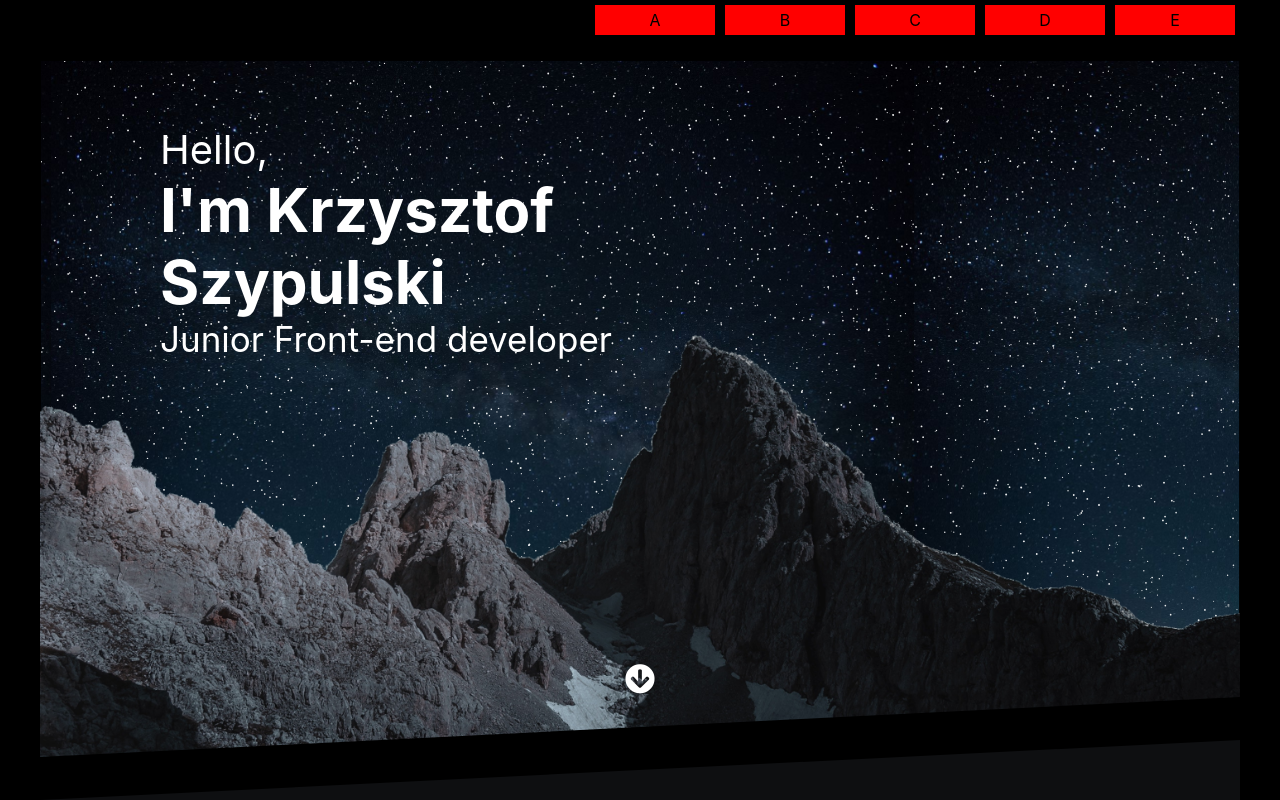
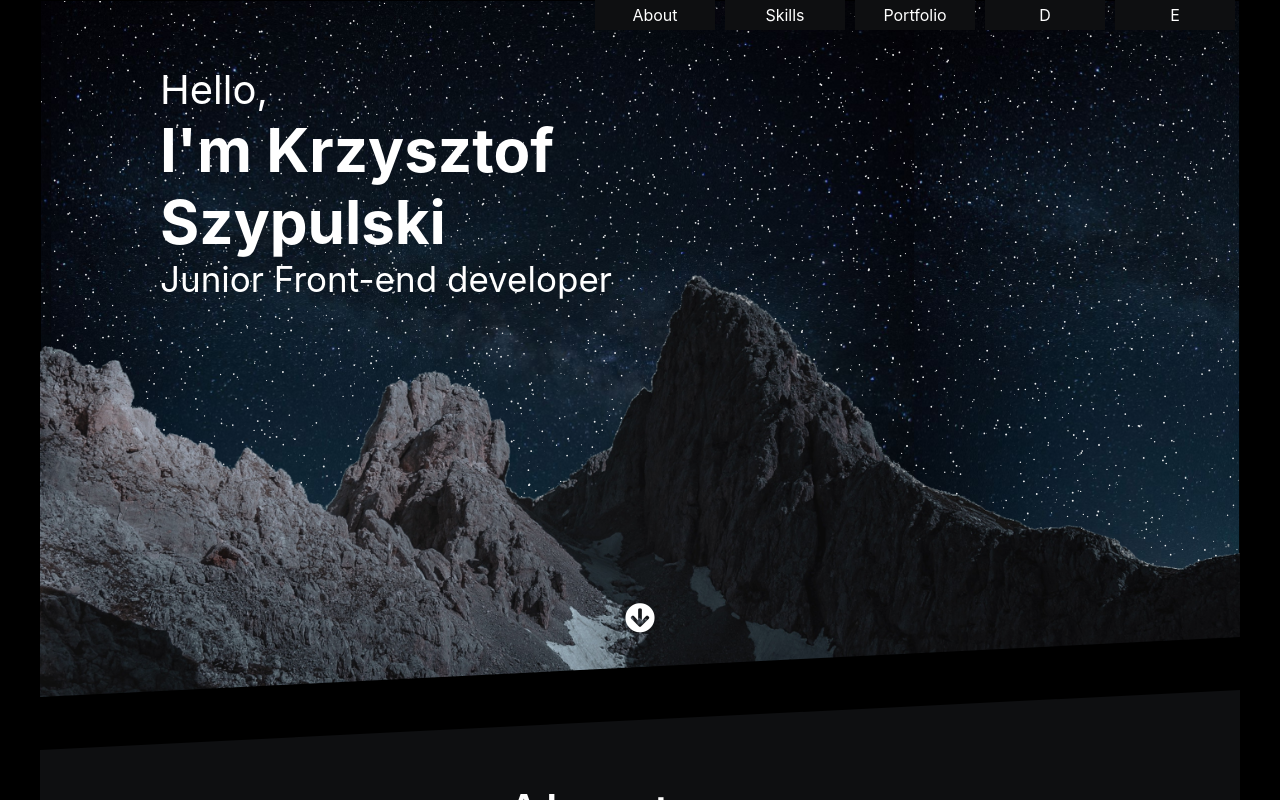
Before and after one commit to krzychu700/myPortfolio, a React (Create React App) app in the folder portfolio/: page / in a window 1280 px wide. Shown: the top 800 px of the page. Built offline with nearby package versions, Linux system fonts and the light colour scheme.

Commit message:
improved function for navigation, adjusted about section, skills section created

```diff
--- a/portfolio/package.json
+++ b/portfolio/package.json
@@ -3,6 +3,7 @@
   "version": "0.1.0",
   "private": true,
   "dependencies": {
+    "node-sass": "^4.11.0",
     "react": "^16.8.4",
     "react-dom": "^16.8.4",
     "react-scripts": "2.1.8"
--- a/portfolio/src/containers/about.js
+++ b/portfolio/src/containers/about.js
@@ -1,5 +1,5 @@
 import React, { Component } from "react";
-import "./about.css";
+import "./about.scss";
 
 class About extends Component {
   render() {
@@ -12,8 +12,9 @@ class About extends Component {
     };
 
     return (
+      <div className="aboutSectionFix" id="about">
         <div className="aboutSection">
-        <p className="aboutTitle">O mnie</p>
+          <p className="aboutTitle">About me</p>
           <p
             className="aboutAnim"
             style={this.props.aboutStyle > 150 ? scrollChange : scrollDefault}
@@ -24,9 +25,10 @@ class About extends Component {
             experience. I like to learn new things and always looking for new
             challenges, that’s why I decided, to take the first steps as Junior
             Front-end Developer. In February 2019 I finished 720h of the course
-          realized by Kodilla. Currently I am working on my own projects, trying
-          to improve my skills and practice knowledge, which I learned.
+            realized by Kodilla. Currently I am working on my own projects,
+            trying to improve my skills and practice knowledge, which I learned.
           </p>
+        </div>
       </div>
     );
   }
--- a/portfolio/src/containers/about.css
+++ b/portfolio/src/containers/about.scss
@@ -1,9 +1,16 @@
+@import "./presentational/_variables";
+
+.aboutSectionFix {
+  width: $head-width;
+  height: 420px;
+}
+
 .aboutSection {
   width: 1200px;
-  height: 400px;
-  background-color: #0E0F11;
+  height: 300px;
+  background-color: $col-primary;
   position: relative;
-  color: white;
+  color: $col-shining;
   display: flex;
   justify-content: flex-start;
   align-items: center;
@@ -17,8 +24,8 @@
   height: 0;
   border-style: solid;
   border-width: 0 0 60px 1200px;
-  border-color: transparent transparent #0E0F11 transparent;
-  top: -15%;
+  border-color: transparent transparent $col-primary transparent;
+  top: -20%;
   z-index: 6;
 }
 
@@ -29,8 +36,8 @@
   height: 0;
   border-style: solid;
   border-width: 0 1200px 60px 0;
-  border-color: transparent #0E0F11 transparent transparent;
-  bottom: -15%;
+  border-color: transparent $col-primary transparent transparent;
+  bottom: -20%;
   z-index: 6;
 }
 
@@ -41,6 +48,7 @@
 
 .aboutAnim {
   animation: fadein 5s;
+  width: 80%;
 }
 
 @keyframes fadein {
--- a/portfolio/src/containers/header.js
+++ b/portfolio/src/containers/header.js
@@ -1,5 +1,5 @@
 import React, { Component } from "react";
-import "./header.css";
+import "./header.scss";
 import Canvas from "./presentational/canvas";
 
 class Header extends Component {
--- a/portfolio/src/containers/header.css
+++ b/portfolio/src/containers/header.scss
@@ -1,20 +1,19 @@
+@import "./presentational/_variables";
+
 .headerSectionFix {
   position: relative;
-  width: 1200px;
-  height: 800px;
+  width: $head-width;
+  height: 750px;
 }
 
 .headerSection {
-  width: 1200px;
-  height: 645px;
+  width: $head-width;
+  height: $head-height;
   position: fixed;
-  top: 60px;
   display: flex;
   justify-content: center;
   margin-bottom: 52px;
-  /* margin: 30px 0; */
   background-color: black;
-  /* box-shadow: -4px -4px 5px 0px black; */
 }
 
 .headerSection::after {
@@ -23,7 +22,7 @@
   width: 0;
   height: 0;
   border-style: solid;
-  border-width: 0 0 60px 1200px;
+  border-width: 0 0 60px $head-width;
   border-color: transparent transparent black transparent;
   /* box-shadow: -4px -10px 5px 0px black; */
   bottom: -8%;
@@ -32,7 +31,7 @@
 
 .scrollArea {
   position: absolute;
-  width: 1200px;
+  width: $head-width;
   height: 698px;
   top: 0;
   z-index: 5;
@@ -44,8 +43,8 @@
 .nightSkyPic {
   position: absolute;
   left: 0;
-  width: 1200px;
-  height: 645px;
+  width: $head-width;
+  height: $head-height;
   overflow: hidden;
 }
 
@@ -63,8 +62,8 @@
 }
 
 .canvasSection {
-  width: 1200px;
-  height: 645px;
+  width: $head-width;
+  height: $head-height;
   z-index: 2;
   opacity: 0.9;
 }
@@ -75,8 +74,8 @@
   position: absolute;
   border: 1px solid black;
   top: 0;
-  width: 1200px;
-  height: 645px;
+  width: $head-width;
+  height: $head-height;
 }
 
 canvas {
@@ -84,17 +83,16 @@ canvas {
 }
 
 .bcgPicture {
-  width: 1200px;
+  width: $head-width;
   position: absolute;
-  height: 645px;
+  height: $head-height;
   bottom: -8%;
   display: flex;
   align-items: flex-end;
 }
 
 .headerImg {
-  width: 1200px;
-  /* height: 300px; */
+  width: $head-width;
   object-fit: cover;
   z-index: 4;
 }
@@ -166,7 +164,7 @@ canvas {
   color: white;
   font-size: 30px;
   z-index: 4;
-  animation: shakes 1s linear infinite;
+  animation: shakes 2s linear infinite;
 
 }
 
--- a/portfolio/src/containers/menu.css
+++ /dev/null
@@ -1,36 +0,0 @@
-.menu {
-  display: flex;
-  justify-content: flex-end;
-  align-items: center;
-  /* background-color: azure; */
-  position: fixed;
-  top: 0;
-  width: 1200px;
-  height: 40px;
-  z-index: 10;
-}
-
-.menuList {
-  display: flex;
-  justify-content: center;
-  list-style: none;
-}
-
-.menuItem {
-  height: 30px;
-  width: 120px;
-  background-color: red;
-  display: flex;
-  justify-content: center;
-  align-items: center;
-  cursor: pointer;
-  margin: 0 5px;
-  transition: 0.5s border;
-}
-
-.menuItem:hover {
-
-  border: 2px solid #fff;
-  /* box-shadow: 0px 0px 50px 10px #fff; */
-  filter: drop-shadow(0 0 8px #fff);
-}
--- a/portfolio/src/containers/menu.js
+++ b/portfolio/src/containers/menu.js
@@ -1,10 +1,12 @@
 import React, { Component } from "react";
-import "./menu.css";
+import "./menu.scss";
 
 class Menu extends Component {
   render() {
     const scrollChange = {
-      backgroundColor: "#0E0F11"
+      backgroundColor: "#0E0F11",
+      borderBottom: "2px solid #fff",
+      filter: "drop-shadow(0 0 8px #fff)"
     };
     const scrollDefault = {
       backgroundColor: "inherit"
@@ -17,9 +19,11 @@ class Menu extends Component {
         ref="menu"
       >
         <ul className="menuList">
-          <li className="menuItem">A</li>
-          <li className="menuItem">B</li>
-          <li className="menuItem">C</li>
+          <li className="menuItem">
+            <a href="#about">About</a>
+          </li>
+          <li className="menuItem">Skills</li>
+          <li className="menuItem">Portfolio</li>
           <li className="menuItem">D</li>
           <li className="menuItem">E</li>
         </ul>
--- /dev/null
+++ b/portfolio/src/containers/menu.scss
@@ -0,0 +1,91 @@
+@import "./presentational/_variables";
+
+.menu {
+  display: flex;
+  justify-content: flex-end;
+  align-items: center;
+  /* background-color: azure; */
+  position: fixed;
+  top: 0;
+  width: 1200px;
+  z-index: 10;
+}
+
+a {
+  text-decoration: none;
+  color: white;
+}
+
+.menuList {
+  display: flex;
+  justify-content: flex-end;
+  list-style: none;
+  width: 700px;
+}
+
+.menuItem {
+  position: relative;
+  height: 30px;
+  width: 120px;
+  background-color: $col-primary;
+  display: flex;
+  color: white;
+  justify-content: center;
+  align-items: center;
+  cursor: pointer;
+  margin: 0 5px;
+  transition: 0.5s border;
+  transition: all 0.2s ease;
+  text-align: center;
+  overflow: hidden;
+  box-shadow: 0 0 0 0 transparent;
+  transition: all 0.2s ease-in;
+
+  &:hover {
+    color: white;
+    box-shadow: 0 0 30px 0 transparentize($col-primary, 0.5);
+    background-color: $col-primary;
+    transition: all 0.2s ease-out;
+    border: 2px solid #fff;
+    filter: drop-shadow(0 0 8px #fff);
+
+    &:before {
+      animation: shine 0.5s 0s linear;
+    }
+  }
+
+  &:active {
+    box-shadow: 0 0 0 0 transparent;
+    transition: box-shadow 0.2s ease-in;
+  }
+
+  &:before {
+    content: '';
+    display: block;
+    width: 0px;
+    height: 86%;
+    position: absolute;
+    top: 7%;
+    left: 0%;
+    opacity: 0;
+    background: white;
+    box-shadow: 0 0 15px 3px white;
+    transform: skewX(-20deg);
+  }
+}
+
+@keyframes shine {
+  from {
+    opacity: 0;
+    left: 0%;
+  }
+
+  50% {
+    opacity: 1;
+  }
+
+  to {
+    opacity: 0;
+    left: 100%;
+  }
+}
--- /dev/null
+++ b/portfolio/src/containers/presentational/_variables.scss
@@ -0,0 +1,6 @@
+$col-primary: #0E0F11;
+$col-shining: #fff;
+
+//header size
+$head-width: 1200px;
+$head-height: 645px;
--- /dev/null
+++ b/portfolio/src/containers/skills.js
@@ -0,0 +1,35 @@
+import React, { Component } from "react";
+import "./skills.scss";
+
+class Skills extends Component {
+  render() {
+    const scrollChange = {
+      visibility: "visible"
+    };
+    const scrollDefault = {
+      visibility: "hidden",
+      animation: "fadeout 5s"
+    };
+
+    return (
+      <div className="skillsSection" id="skills">
+        <p className="skillsTitle">About me</p>
+        <p
+          className="skillsAnim"
+          style={this.props.aboutStyle > 480 ? scrollChange : scrollDefault}
+        >
+          I am graduate University of Warmia and Mazury in Olsztyn, currently
+          working as Navigation Information Analyst in aviation company. I am
+          open to propositions and always strive to acquire new knowledge and
+          experience. I like to learn new things and always looking for new
+          challenges, that’s why I decided, to take the first steps as Junior
+          Front-end Developer. In February 2019 I finished 720h of the course
+          realized by Kodilla. Currently I am working on my own projects, trying
+          to improve my skills and practice knowledge, which I learned.
+        </p>
+      </div>
+    );
+  }
+}
+
+export default Skills;
--- /dev/null
+++ b/portfolio/src/containers/skills.scss
@@ -0,0 +1,67 @@
+@import "./presentational/_variables";
+
+.skillsSection {
+  width: 1200px;
+  height: 300px;
+  background-color: $col-primary;
+  position: relative;
+  color: $col-shining;
+  display: flex;
+  justify-content: flex-start;
+  align-items: center;
+  flex-direction: column;
+}
+
+.skillsSection::before {
+  content: "";
+  position: absolute;
+  width: 0;
+  height: 0;
+  border-style: solid;
+  border-width: 60px 0 0 1200px;
+  border-color: transparent transparent transparent $col-primary;
+  top: -20%;
+  z-index: 6;
+}
+
+.skillsSection::after {
+  content: "";
+  position: absolute;
+  width: 0;
+  height: 0;
+  border-style: solid;
+  border-width: 60px 1200px 0 0;
+  border-color: $col-primary transparent transparent transparent;
+  bottom: -20%;
+  z-index: 6;
+}
+
+.skillsTitle {
+  font-size: 60px;
+  margin: 30px 0;
+}
+
+.skillsAnim {
+  animation: fadein 5s;
+  width: 80%;
+}
+
+@keyframes fadein {
+  from {
+    opacity: 0;
+  }
+
+  to {
+    opacity: 1;
+  }
+}
+
+@keyframes fadeout {
+  from {
+    opacity: 1;
+  }
+
+  to {
+    opacity: 0;
+  }
+}
```
Also changed, not shown: portfolio/src/App.js (+27 -6 lines), 1 other file (tests, documents, lock files or other folders). Lines whose indentation alone changed are shown as unchanged.
